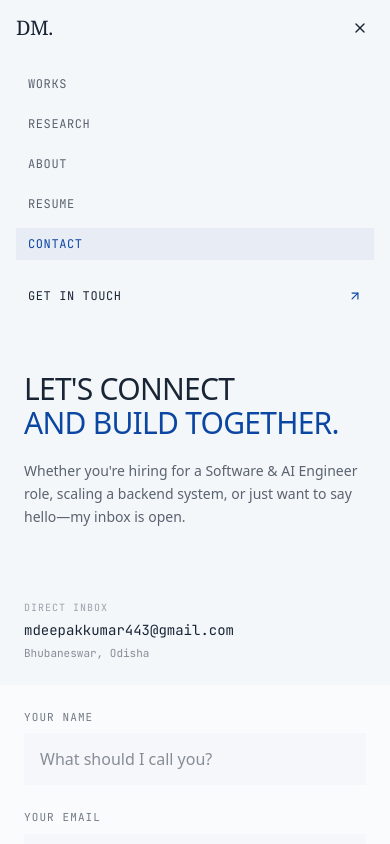
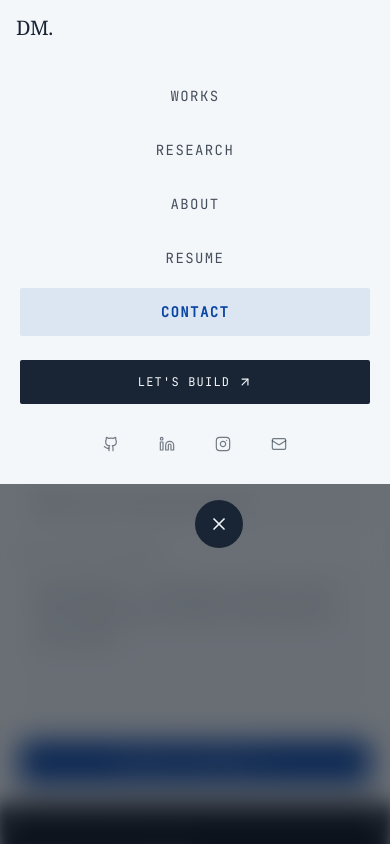
Before and after one commit to deepakkumarmajhi-git/deepakKumarMajhiPortfolio, a Next.js app in the folder deepak/: page /contact in a window 390 px wide. Both pictures are taken after a click on the button "Open navigation menu". Shown: the top 844 px of the page. Built offline with nearby package versions, Linux system fonts and the light colour scheme.

Commit message:
mobile responsive: footer and menu bar

```diff
--- a/deepak/app/contact/page.tsx
+++ b/deepak/app/contact/page.tsx
@@ -55,35 +55,35 @@ export default function ContactPage() {
 
   return (
     <div className="w-full bg-[#F4F7FA]">
-      <div className="max-w-7xl mx-auto border-x border-[#192434]/10">
+      <div className="max-w-7xl mx-auto border-x-0 sm:border-x border-[#192434]/10">
         {/* 2-Column Swiss Grid Layout */}
         <div className="grid grid-cols-1 lg:grid-cols-12">
           {/* =========================================================================
               LEFT COLUMN: Editorial Header Block
               ========================================================================= */}
-          <div className="lg:col-span-5 p-6 sm:p-10 lg:p-16 border-b lg:border-b-0 lg:border-r border-[#192434]/10 flex flex-col justify-between">
+          <div className="lg:col-span-5 p-5 sm:p-10 lg:p-16 border-b lg:border-b-0 lg:border-r border-[#192434]/10 flex flex-col justify-between">
             <div>
               {/* Two-line Display Heading */}
-              <h1 className="mt-4 text-3xl sm:text-4xl lg:text-[2.85rem] font-light uppercase leading-[1.14] tracking-tight text-[#192434]">
+              <h1 className="mt-2 sm:mt-4 text-2xl xs:text-3xl sm:text-4xl lg:text-[2.85rem] font-light uppercase leading-[1.15] tracking-tight text-[#192434]">
                 LET&apos;S CONNECT
                 <br />
                 <span className="font-normal text-[#0B46A3]">AND BUILD TOGETHER.</span>
               </h1>
 
               {/* Concise Subtitle */}
-              <p className="mt-5 text-sm sm:text-base font-light leading-relaxed text-[#192434]/70 max-w-md">
+              <p className="mt-4 sm:mt-5 text-sm sm:text-base font-light leading-relaxed text-[#192434]/70 max-w-md">
                 Whether you&apos;re hiring for a Software &amp; AI Engineer role, scaling a backend system, or just want to say hello—my inbox is open.
               </p>
             </div>
 
             {/* Direct Channel Telemetry Footer */}
-            <div className="pt-8 mt-10 lg:mt-16 border-t border-[#192434]/10 text-xs font-mono text-[#192434]/60 space-y-1.5">
+            <div className="pt-6 sm:pt-8 mt-8 sm:mt-10 lg:mt-16 border-t border-[#192434]/10 text-xs font-mono text-[#192434]/60 space-y-1.5">
               <span className="text-[10px] text-[#192434]/40 uppercase tracking-widest block">
                 DIRECT INBOX
               </span>
               <a
                 href="mailto:mdeepakkumar443@gmail.com"
-                className="text-sm font-medium text-[#192434] hover:text-[#0B46A3] transition-colors block"
+                className="text-xs sm:text-sm font-medium text-[#192434] hover:text-[#0B46A3] transition-colors block break-all"
               >
                 mdeepakkumar443@gmail.com
               </a>
@@ -96,10 +96,10 @@ export default function ContactPage() {
           {/* =========================================================================
               RIGHT COLUMN: Contact Form
               ========================================================================= */}
-          <div className="lg:col-span-7 p-6 sm:p-10 lg:p-16 bg-white/40 flex flex-col justify-center">
+          <div className="lg:col-span-7 p-5 sm:p-10 lg:p-16 bg-white/40 flex flex-col justify-center">
             {/* Success Confirmation State */}
             {status === "dispatched" ? (
-              <div className="p-8 border border-[#192434]/15 bg-white space-y-4 shadow-sm max-w-2xl">
+              <div className="p-6 sm:p-8 border border-[#192434]/15 bg-white space-y-4 shadow-sm max-w-2xl">
                 <div className="flex items-center gap-2 text-[#0B46A3] font-mono text-xs uppercase tracking-wider">
                   <CheckCircle2 className="w-4 h-4" />
                   <span>Message dispatched successfully</span>
@@ -120,10 +120,10 @@ export default function ContactPage() {
                 </button>
               </div>
             ) : (
-              <form onSubmit={handleSubmit} className="space-y-6 max-w-2xl">
+              <form onSubmit={handleSubmit} className="space-y-4 sm:space-y-6 max-w-2xl">
                 {/* Error Banner */}
                 {status === "error" && errorMessage && (
-                  <div className="p-4 border border-rose-500/30 bg-rose-50/70 text-xs font-mono text-rose-800 flex items-start gap-2.5">
+                  <div className="p-3.5 sm:p-4 border border-rose-500/30 bg-rose-50/70 text-xs font-mono text-rose-800 flex items-start gap-2.5">
                     <AlertCircle className="w-4 h-4 text-rose-600 shrink-0 mt-0.5" />
                     <div className="space-y-1">
                       <p className="font-medium">Transmission Error</p>
@@ -133,10 +133,10 @@ export default function ContactPage() {
                 )}
 
                 {/* Field 01: Name */}
-                <div className="space-y-2">
+                <div className="space-y-1.5 sm:space-y-2">
                   <label
                     htmlFor="name"
-                    className="block text-[11px] font-mono uppercase tracking-widest text-[#192434]/60"
+                    className="block text-[10px] sm:text-[11px] font-mono uppercase tracking-widest text-[#192434]/60"
                   >
                     YOUR NAME
                   </label>
@@ -149,15 +149,15 @@ export default function ContactPage() {
                       setFormData({ ...formData, name: e.target.value })
                     }
                     placeholder="What should I call you?"
-                    className="w-full bg-[#F4F7FA]/80 border border-[#192434]/15 px-4 py-3.5 text-base sm:text-sm text-[#192434] placeholder:text-[#192434]/35 focus:border-[#0B46A3] focus:bg-white focus:outline-none transition-colors"
+                    className="w-full bg-[#F4F7FA]/80 border border-[#192434]/15 px-3.5 sm:px-4 py-3 sm:py-3.5 text-base sm:text-sm text-[#192434] placeholder:text-[#192434]/35 focus:border-[#0B46A3] focus:bg-white focus:outline-none transition-colors rounded-[2px]"
                   />
                 </div>
 
                 {/* Field 02: Email */}
-                <div className="space-y-2">
+                <div className="space-y-1.5 sm:space-y-2">
                   <label
                     htmlFor="email"
-                    className="block text-[11px] font-mono uppercase tracking-widest text-[#192434]/60"
+                    className="block text-[10px] sm:text-[11px] font-mono uppercase tracking-widest text-[#192434]/60"
                   >
                     YOUR EMAIL
                   </label>
@@ -170,15 +170,15 @@ export default function ContactPage() {
                       setFormData({ ...formData, email: e.target.value })
                     }
                     placeholder="Where can I reach you back?"
-                    className="w-full bg-[#F4F7FA]/80 border border-[#192434]/15 px-4 py-3.5 text-base sm:text-sm text-[#192434] placeholder:text-[#192434]/35 focus:border-[#0B46A3] focus:bg-white focus:outline-none transition-colors"
+                    className="w-full bg-[#F4F7FA]/80 border border-[#192434]/15 px-3.5 sm:px-4 py-3 sm:py-3.5 text-base sm:text-sm text-[#192434] placeholder:text-[#192434]/35 focus:border-[#0B46A3] focus:bg-white focus:outline-none transition-colors rounded-[2px]"
                   />
                 </div>
 
                 {/* Field 03: Message */}
-                <div className="space-y-2">
+                <div className="space-y-1.5 sm:space-y-2">
                   <label
                     htmlFor="message"
-                    className="block text-[11px] font-mono uppercase tracking-widest text-[#192434]/60"
+                    className="block text-[10px] sm:text-[11px] font-mono uppercase tracking-widest text-[#192434]/60"
                   >
                     WHAT ARE WE BUILDING?
                   </label>
@@ -191,16 +191,16 @@ export default function ContactPage() {
                       setFormData({ ...formData, message: e.target.value })
                     }
                     placeholder="Hey Deepak — I loved your work on the Smart Agriculture system and wanted to chat about..."
-                    className="w-full bg-[#F4F7FA]/80 border border-[#192434]/15 px-4 py-3.5 text-base sm:text-sm text-[#192434] placeholder:text-[#192434]/35 focus:border-[#0B46A3] focus:bg-white focus:outline-none transition-colors resize-none"
+                    className="w-full bg-[#F4F7FA]/80 border border-[#192434]/15 px-3.5 sm:px-4 py-3 sm:py-3.5 text-base sm:text-sm text-[#192434] placeholder:text-[#192434]/35 focus:border-[#0B46A3] focus:bg-white focus:outline-none transition-colors resize-none rounded-[2px]"
                   />
                 </div>
 
                 {/* Submit Button & Feedback */}
-                <div className="pt-2 flex flex-col sm:flex-row sm:items-center gap-4">
+                <div className="pt-2 flex flex-col sm:flex-row sm:items-center gap-3 sm:gap-4">
                   <button
                     type="submit"
                     disabled={status === "submitting"}
-                    className="w-full sm:w-auto inline-flex items-center justify-center gap-2 bg-[#0B46A3] hover:bg-[#192434] text-[#F4F7FA] px-8 py-3.5 font-mono text-xs uppercase tracking-widest transition-colors shadow-sm disabled:opacity-50 cursor-pointer"
+                    className="w-full sm:w-auto inline-flex items-center justify-center gap-2 bg-[#0B46A3] hover:bg-[#192434] active:bg-[#121c29] text-[#F4F7FA] px-7 py-3.5 font-mono text-xs uppercase tracking-widest transition-all shadow-sm disabled:opacity-50 cursor-pointer rounded-[2px]"
                   >
                     <span>
                       {status === "submitting" ? "Dispatching Message..." : "Dispatch Message"}
--- a/deepak/components/Header.tsx
+++ b/deepak/components/Header.tsx
@@ -2,12 +2,82 @@
 
 import Link from "next/link";
 import { usePathname } from "next/navigation";
-import { useState } from "react";
+import { useState, useEffect } from "react";
+import { createPortal } from "react-dom";
 import { Menu, X, ArrowUpRight } from "lucide-react";
+import { motion, AnimatePresence } from "framer-motion";
+import { GithubIcon, LinkedinIcon, MailIcon, InstagramIcon } from "@/components/SocialIcons";
 
 export default function Header() {
   const pathname = usePathname();
   const [mobileMenuOpen, setMobileMenuOpen] = useState(false);
+  const [mounted, setMounted] = useState(false);
+
+  useEffect(() => {
+    setMounted(true);
+  }, []);
+
+  // Close mobile drawer when route changes
+  useEffect(() => {
+    setMobileMenuOpen(false);
+  }, [pathname]);
+
+  // Complete page freeze, blur, and click prevention when menu is open
+  useEffect(() => {
+    const mainEl = document.querySelector("main");
+    const footerEl = document.querySelector("footer");
+
+    if (mobileMenuOpen) {
+      document.documentElement.style.overflow = "hidden";
+      document.body.style.overflow = "hidden";
+      document.body.style.touchAction = "none";
+
+      if (mainEl) {
+        mainEl.style.filter = "blur(8px)";
+        mainEl.style.pointerEvents = "none";
+        mainEl.style.userSelect = "none";
+        mainEl.style.transition = "filter 0.25s ease-out";
+      }
+      if (footerEl) {
+        footerEl.style.filter = "blur(8px)";
+        footerEl.style.pointerEvents = "none";
+        footerEl.style.userSelect = "none";
+        footerEl.style.transition = "filter 0.25s ease-out";
+      }
+    } else {
+      document.documentElement.style.overflow = "";
+      document.body.style.overflow = "";
+      document.body.style.touchAction = "";
+
+      if (mainEl) {
+        mainEl.style.filter = "";
+        mainEl.style.pointerEvents = "";
+        mainEl.style.userSelect = "";
+      }
+      if (footerEl) {
+        footerEl.style.filter = "";
+        footerEl.style.pointerEvents = "";
+        footerEl.style.userSelect = "";
+      }
+    }
+
+    return () => {
+      document.documentElement.style.overflow = "";
+      document.body.style.overflow = "";
+      document.body.style.touchAction = "";
+
+      if (mainEl) {
+        mainEl.style.filter = "";
+        mainEl.style.pointerEvents = "";
+        mainEl.style.userSelect = "";
+      }
+      if (footerEl) {
+        footerEl.style.filter = "";
+        footerEl.style.pointerEvents = "";
+        footerEl.style.userSelect = "";
+      }
+    };
+  }, [mobileMenuOpen]);
 
   const navLinks = [
     { name: "Works", href: "/works" },
@@ -18,7 +88,8 @@ export default function Header() {
   ];
 
   return (
-    <header className="sticky top-0 z-50 bg-[#F4F7FA]/95 backdrop-blur-sm border-b border-[#192434]/[0.08]">
+    <>
+      <header className="sticky top-0 z-50 bg-[#F4F7FA]/95 backdrop-blur-md border-b border-[#192434]/[0.08]">
         <div className="max-w-7xl mx-auto px-4 sm:px-6 lg:px-8">
           <div className="flex items-center justify-between h-14 sm:h-16">
             {/* Brand Logo */}
@@ -34,7 +105,7 @@ export default function Header() {
               </Link>
             </div>
 
-          {/* Desktop Nav Links */}
+            {/* Desktop Nav Links (Visible on md and up) */}
             <nav className="hidden md:flex items-center space-x-6 text-xs sm:text-[13px] font-mono uppercase tracking-wider text-[#192434]/70">
               {navLinks.map((link) => {
                 const isActive = pathname === link.href;
@@ -54,39 +125,75 @@ export default function Header() {
               })}
             </nav>
 
-          {/* CTA Button */}
-          <div className="hidden sm:flex items-center">
+            {/* CTA Button (Desktop) */}
+            <div className="hidden md:flex items-center">
               <Link
                 href="/contact"
-              className="group inline-flex items-center gap-1.5 px-3.5 py-1.5 text-xs font-mono uppercase tracking-wider text-[#192434] border border-[#192434]/20 hover:border-[#0B46A3] hover:text-[#0B46A3] transition-all duration-200 bg-transparent"
+                className="group inline-flex items-center gap-1.5 px-3.5 py-1.5 text-xs font-mono uppercase tracking-wider text-[#192434] border border-[#192434]/20 hover:border-[#0B46A3] hover:text-[#0B46A3] transition-all duration-200 bg-transparent cursor-pointer"
               >
                 <span>{pathname === "/contact" ? "Let's Build" : "Get in touch"}</span>
                 <ArrowUpRight className="w-3.5 h-3.5 transition-transform duration-200 group-hover:translate-x-0.5 group-hover:-translate-y-0.5 text-[#0B46A3]" />
               </Link>
             </div>
 
-          {/* Mobile menu button */}
-          <div className="flex sm:hidden items-center">
+            {/* Mobile Menu Toggle Button (Visible on screens < md, hidden while menu is open) */}
+            <div className="flex md:hidden items-center">
+              {!mobileMenuOpen && (
                 <button
                   type="button"
-              onClick={() => setMobileMenuOpen(!mobileMenuOpen)}
-              className="p-1.5 text-[#192434] hover:text-[#0B46A3] focus:outline-none border border-[#192434]/15"
-              aria-label="Toggle menu"
+                  onClick={() => setMobileMenuOpen(true)}
+                  className="w-10 h-10 flex items-center justify-center text-[#192434] hover:text-[#0B46A3] focus:outline-none border border-[#192434]/15 active:bg-[#192434]/5 transition-all cursor-pointer rounded-[2px]"
+                  aria-label="Open navigation menu"
                 >
-              {mobileMenuOpen ? (
-                <X className="w-4 h-4" />
-              ) : (
-                <Menu className="w-4 h-4" />
+                  <Menu className="w-5 h-5 text-[#192434]" />
+                </button>
               )}
-            </button>
             </div>
           </div>
         </div>
+      </header>
 
-      {/* Mobile Menu Dropdown */}
+      {/* Portaled Mobile Menu Overlay & Drawer (Attached directly to document.body to prevent any CSS containment or clipping) */}
+      {mounted &&
+        createPortal(
+          <AnimatePresence>
             {mobileMenuOpen && (
-        <div className="sm:hidden border-t border-[#192434]/[0.08] bg-[#F4F7FA] px-4 pt-3 pb-5 space-y-3">
-          <nav className="flex flex-col space-y-2 text-xs font-mono uppercase tracking-wider">
+              <div className="fixed inset-0 z-[9999] md:hidden">
+                {/* Full-Screen Glass Blur & Dark Dim Backdrop (Blocks all page interactions) */}
+                <motion.div
+                  initial={{ opacity: 0 }}
+                  animate={{ opacity: 1 }}
+                  exit={{ opacity: 0 }}
+                  transition={{ duration: 0.25 }}
+                  onClick={() => setMobileMenuOpen(false)}
+                  onTouchMove={(e) => e.preventDefault()}
+                  className="fixed inset-0 bg-[#0D131D]/60 backdrop-blur-md touch-none select-none pointer-events-auto"
+                  aria-hidden="true"
+                />
+
+                {/* Slide-down Drawer */}
+                <motion.div
+                  initial={{ opacity: 0, y: -16 }}
+                  animate={{ opacity: 1, y: 0 }}
+                  exit={{ opacity: 0, y: -16 }}
+                  transition={{ duration: 0.24, ease: "easeOut" }}
+                  className="relative z-10 w-full bg-[#F4F7FA] border-b border-[#192434]/15 shadow-2xl"
+                >
+                  {/* Top Bar inside Drawer */}
+                  <div className="max-w-7xl mx-auto px-4 sm:px-6">
+                    <div className="flex items-center justify-between h-14 sm:h-16 border-b border-[#192434]/[0.08]">
+                      <span className="font-serif text-xl sm:text-2xl tracking-tight text-[#192434]">
+                        DM.
+                      </span>
+                      {/* Empty right placeholder keeping logo alignment clean */}
+                      <div className="w-10 h-10" />
+                    </div>
+                  </div>
+
+                  {/* Inner content scroll area */}
+                  <div className="px-5 pt-4 pb-6 space-y-4 max-h-[calc(100dvh-9rem)] overflow-y-auto overscroll-contain">
+                    {/* Nav Links with touch-friendly tap targets */}
+                    <nav className="flex flex-col space-y-1.5">
                       {navLinks.map((link) => {
                         const isActive = pathname === link.href;
                         return (
@@ -94,29 +201,93 @@ export default function Header() {
                             key={link.href}
                             href={link.href}
                             onClick={() => setMobileMenuOpen(false)}
-                  className={`py-2 px-3 border-l-2 transition-colors ${
+                            className={`flex items-center justify-center py-3.5 px-4 text-sm sm:text-[15px] font-mono uppercase tracking-widest text-center transition-all rounded-[2px] ${
                               isActive
-                      ? "border-[#0B46A3] text-[#0B46A3] bg-[#0B46A3]/5"
-                      : "border-transparent text-[#192434]/70 hover:text-[#192434]"
+                                ? "bg-[#0B46A3]/10 text-[#0B46A3] font-semibold"
+                                : "text-[#192434]/80 hover:text-[#192434] hover:bg-[#192434]/5 active:bg-[#192434]/10"
                             }`}
                           >
-                  {link.name}
+                            <span>{link.name}</span>
                           </Link>
                         );
                       })}
                     </nav>
-          <div className="pt-2">
+
+                    {/* Mobile CTA Button */}
+                    <div className="pt-2 border-t border-[#192434]/10">
                       <Link
                         href="/contact"
                         onClick={() => setMobileMenuOpen(false)}
-              className="flex items-center justify-between w-full px-3 py-2 text-xs font-mono uppercase tracking-wider text-[#192434] border border-[#192434]/20 hover:border-[#0B46A3] hover:text-[#0B46A3]"
+                        className="flex items-center justify-center gap-2 w-full py-3.5 px-4 text-xs font-mono uppercase tracking-widest text-[#F4F7FA] bg-[#192434] hover:bg-[#0B46A3] active:bg-[#0B46A3] transition-all shadow-sm rounded-[2px]"
                       >
-              <span>Get in touch</span>
-              <ArrowUpRight className="w-3.5 h-3.5 text-[#0B46A3]" />
+                        <span>{pathname === "/contact" ? "Let's Build" : "Get in touch"}</span>
+                        <ArrowUpRight className="w-3.5 h-3.5 text-[#F4F7FA]" />
                       </Link>
                     </div>
+
+                    {/* Quick Social Icons inside mobile drawer */}
+                    <div className="pt-2 flex items-center justify-center gap-6 text-[#192434]/60">
+                      <a
+                        href="https://github.com/deepakkumarmajhi-git"
+                        target="_blank"
+                        rel="noopener noreferrer"
+                        aria-label="GitHub"
+                        className="p-2 hover:text-[#0B46A3] active:scale-90 transition-all"
+                      >
+                        <GithubIcon className="w-4 h-4" />
+                      </a>
+                      <a
+                        href="https://www.linkedin.com/in/deepakmajhihello/"
+                        target="_blank"
+                        rel="noopener noreferrer"
+                        aria-label="LinkedIn"
+                        className="p-2 hover:text-[#0B46A3] active:scale-90 transition-all"
+                      >
+                        <LinkedinIcon className="w-4 h-4" />
+                      </a>
+                      <a
+                        href="https://www.instagram.com/maverick.dpk273"
+                        target="_blank"
+                        rel="noopener noreferrer"
+                        aria-label="Instagram"
+                        className="p-2 hover:text-[#0B46A3] active:scale-90 transition-all"
+                      >
+                        <InstagramIcon className="w-4 h-4" />
+                      </a>
+                      <a
+                        href="mailto:mdeepakkumar443@gmail.com"
+                        aria-label="Email"
+                        className="p-2 hover:text-[#0B46A3] active:scale-90 transition-all"
+                      >
+                        <MailIcon className="w-4 h-4" />
+                      </a>
+                    </div>
+                  </div>
+
+                  {/* Floating Cross Action Icon cleanly hovering under the menu drawer */}
+                  <motion.div
+                    initial={{ opacity: 0, scale: 0.8, y: -8 }}
+                    animate={{ opacity: 1, scale: 1, y: 0 }}
+                    exit={{ opacity: 0, scale: 0.8, y: -8 }}
+                    transition={{ delay: 0.05, duration: 0.2 }}
+                    className="absolute left-1/2 -bottom-16 -translate-x-1/2 z-50 pointer-events-auto"
+                  >
+                    <button
+                      type="button"
+                      onClick={() => setMobileMenuOpen(false)}
+                      className="group flex items-center justify-center w-12 h-12 rounded-full bg-[#192434] hover:bg-[#0B46A3] text-white shadow-[0_14px_30px_rgba(0,0,0,0.5)] border border-white/25 active:scale-90 transition-all duration-200 cursor-pointer"
+                      aria-label="Close navigation menu"
+                      title="Close menu"
+                    >
+                      <X className="w-5 h-5 text-[#F4F7FA] transition-transform duration-200 group-hover:rotate-90" />
+                    </button>
+                  </motion.div>
+                </motion.div>
               </div>
             )}
-    </header>
+          </AnimatePresence>,
+          document.body
+        )}
+    </>
   );
 }
```
Also changed, not shown: deepak/components/Footer.tsx (+45 -35 lines). Lines whose indentation alone changed are shown as unchanged.
